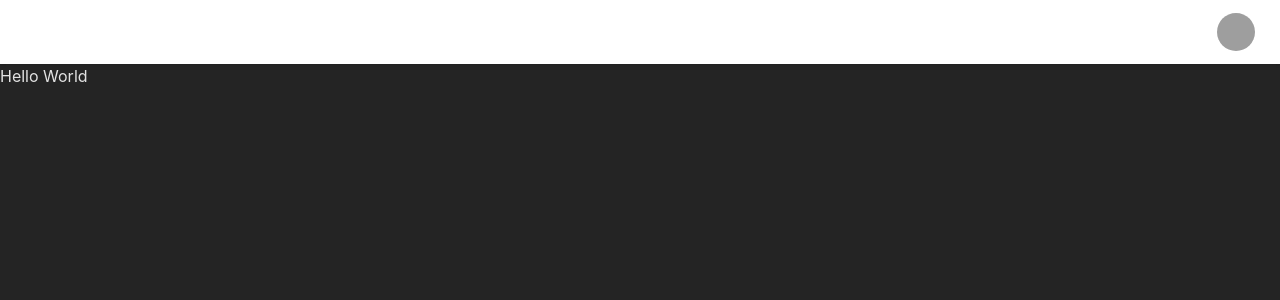
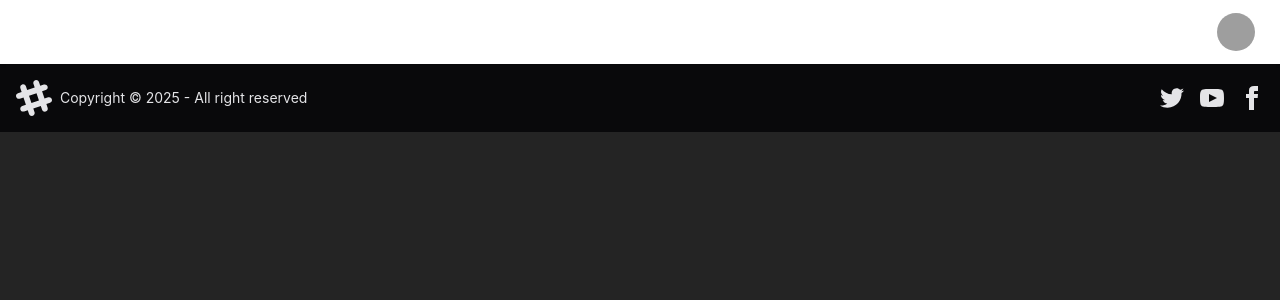
Before and after one commit to ashiyaman/CodeMingle-web, a React (Vite) app: page / in a window 1280 px wide. Shown: the top 300 px of the page. Built offline with nearby package versions, Linux system fonts and the light colour scheme; grey boxes are pictures that could not be loaded.

Commit message:
feat: Add routes

```diff
--- a/package.json
+++ b/package.json
@@ -12,6 +12,7 @@
   "dependencies": {
     "react": "^19.0.0",
     "react-dom": "^19.0.0",
+    "react-router-dom": "^7.8.0",
     "tailwindcss": "^4.1.11"
   },
   "devDependencies": {
--- a/src/App.jsx
+++ b/src/App.jsx
@@ -1,11 +1,19 @@
-import Navbar from "./Navbar";
+import { BrowserRouter, Route, Routes } from "react-router-dom";
+
+import Body from "./Body";
 
 function App() {
 
   return (
     <>
-      <Navbar />
-      <h2>Hello World</h2>
+    <BrowserRouter basename="/">
+      <Routes>
+        <Route path="/" element={<Body />}>
+          <Route path="/login" element={<div>Login page</div>}></Route>
+          <Route path="/test" element={<div>Test page</div>}></Route>
+        </Route>
+      </Routes>
+    </BrowserRouter>
     </>
   );
 }
--- /dev/null
+++ b/src/Body.jsx
@@ -0,0 +1,15 @@
+import { Outlet } from "react-router-dom";
+import Navbar from "./Navbar";
+import Footer from "./Footer"
+
+const Body = () => {
+    return (
+        <>
+            <Navbar />
+            <Outlet />
+            <Footer />
+        </>
+    )
+}
+
+export default Body;
--- /dev/null
+++ b/src/Footer.jsx
@@ -0,0 +1,57 @@
+const Footer = () => {
+  return (
+    <footer className="footer sm:footer-horizontal bg-neutral text-neutral-content items-center p-4">
+      <aside className="grid-flow-col items-center">
+        <svg
+          width="36"
+          height="36"
+          viewBox="0 0 24 24"
+          xmlns="http://www.w3.org/2000/svg"
+          fillRule="evenodd"
+          clipRule="evenodd"
+          className="fill-current"
+        >
+          <path d="M22.672 15.226l-2.432.811.841 2.515c.33 1.019-.209 2.127-1.23 2.456-1.15.325-2.148-.321-2.463-1.226l-.84-2.518-5.013 1.677.84 2.517c.391 1.203-.434 2.542-1.831 2.542-.88 0-1.601-.564-1.86-1.314l-.842-2.516-2.431.809c-1.135.328-2.145-.317-2.463-1.229-.329-1.018.211-2.127 1.231-2.456l2.432-.809-1.621-4.823-2.432.808c-1.355.384-2.558-.59-2.558-1.839 0-.817.509-1.582 1.327-1.846l2.433-.809-.842-2.515c-.33-1.02.211-2.129 1.232-2.458 1.02-.329 2.13.209 2.461 1.229l.842 2.515 5.011-1.677-.839-2.517c-.403-1.238.484-2.553 1.843-2.553.819 0 1.585.509 1.85 1.326l.841 2.517 2.431-.81c1.02-.33 2.131.211 2.461 1.229.332 1.018-.21 2.126-1.23 2.456l-2.433.809 1.622 4.823 2.433-.809c1.242-.401 2.557.484 2.557 1.838 0 .819-.51 1.583-1.328 1.847m-8.992-6.428l-5.01 1.675 1.619 4.828 5.011-1.674-1.62-4.829z"></path>
+        </svg>
+        <p>Copyright © {new Date().getFullYear()} - All right reserved</p>
+      </aside>
+      <nav className="grid-flow-col gap-4 md:place-self-center md:justify-self-end">
+        <a>
+          <svg
+            xmlns="http://www.w3.org/2000/svg"
+            width="24"
+            height="24"
+            viewBox="0 0 24 24"
+            className="fill-current"
+          >
+            <path d="M24 4.557c-.883.392-1.832.656-2.828.775 1.017-.609 1.798-1.574 2.165-2.724-.951.564-2.005.974-3.127 1.195-.897-.957-2.178-1.555-3.594-1.555-3.179 0-5.515 2.966-4.797 6.045-4.091-.205-7.719-2.165-10.148-5.144-1.29 2.213-.669 5.108 1.523 6.574-.806-.026-1.566-.247-2.229-.616-.054 2.281 1.581 4.415 3.949 4.89-.693.188-1.452.232-2.224.084.626 1.956 2.444 3.379 4.6 3.419-2.07 1.623-4.678 2.348-7.29 2.04 2.179 1.397 4.768 2.212 7.548 2.212 9.142 0 14.307-7.721 13.995-14.646.962-.695 1.797-1.562 2.457-2.549z"></path>
+          </svg>
+        </a>
+        <a>
+          <svg
+            xmlns="http://www.w3.org/2000/svg"
+            width="24"
+            height="24"
+            viewBox="0 0 24 24"
+            className="fill-current"
+          >
+            <path d="M19.615 3.184c-3.604-.246-11.631-.245-15.23 0-3.897.266-4.356 2.62-4.385 8.816.029 6.185.484 8.549 4.385 8.816 3.6.245 11.626.246 15.23 0 3.897-.266 4.356-2.62 4.385-8.816-.029-6.185-.484-8.549-4.385-8.816zm-10.615 12.816v-8l8 3.993-8 4.007z"></path>
+          </svg>
+        </a>
+        <a>
+          <svg
+            xmlns="http://www.w3.org/2000/svg"
+            width="24"
+            height="24"
+            viewBox="0 0 24 24"
+            className="fill-current"
+          >
+            <path d="M9 8h-3v4h3v12h5v-12h3.642l.358-4h-4v-1.667c0-.955.192-1.333 1.115-1.333h2.885v-5h-3.808c-3.596 0-5.192 1.583-5.192 4.615v3.385z"></path>
+          </svg>
+        </a>
+      </nav>
+    </footer>
+  );
+};
+
+export default Footer;
```
Also changed, not shown: 1 other file (tests, documents, lock files or other folders).
